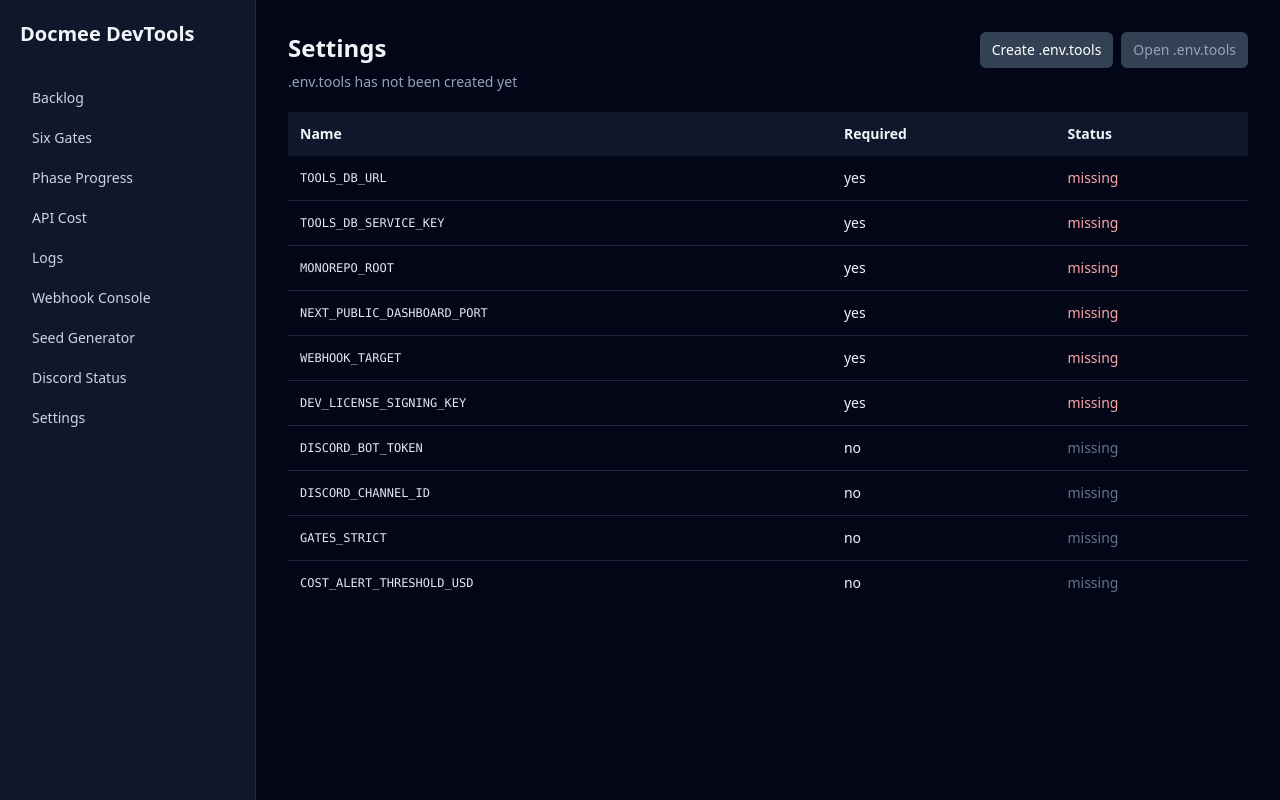
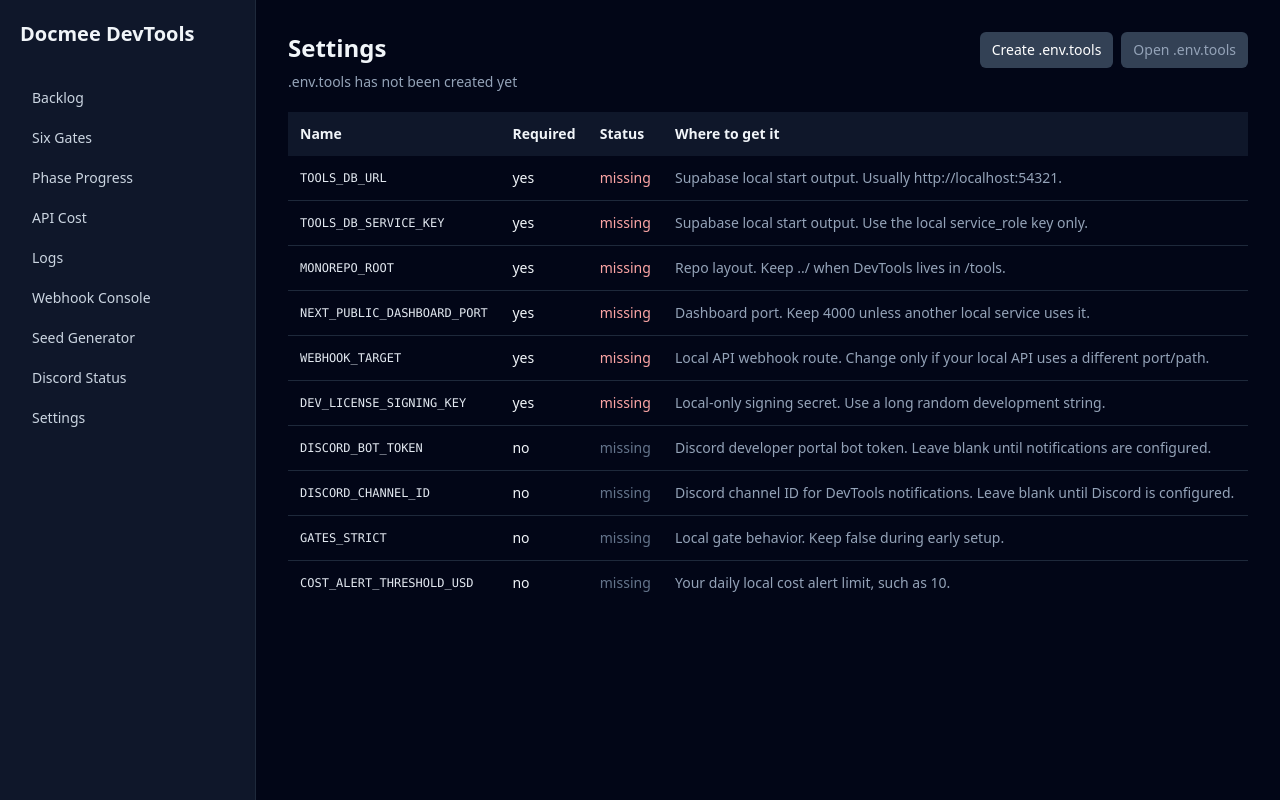
Before and after one commit to JungleAsian/Creascent-Development, a Next.js app in the folder tools/dashboard/: page /settings in a window 1280 px wide. Built offline with nearby package versions, Linux system fonts and the light colour scheme.

Commit message:
Label env setting sources

```diff
--- a/tools/dashboard/app/settings/page.tsx
+++ b/tools/dashboard/app/settings/page.tsx
@@ -21,6 +21,19 @@
   'GATES_STRICT',
   'COST_ALERT_THRESHOLD_USD'
 ]
+
+const guidance: Record<string, string> = {
+  TOOLS_DB_URL: 'Supabase local start output. Usually http://localhost:54321.',
+  TOOLS_DB_SERVICE_KEY: 'Supabase local start output. Use the local service_role key only.',
+  MONOREPO_ROOT: 'Repo layout. Keep ../ when DevTools lives in /tools.',
+  NEXT_PUBLIC_DASHBOARD_PORT: 'Dashboard port. Keep 4000 unless another local service uses it.',
+  WEBHOOK_TARGET: 'Local API webhook route. Change only if your local API uses a different port/path.',
+  DEV_LICENSE_SIGNING_KEY: 'Local-only signing secret. Use a long random development string.',
+  DISCORD_BOT_TOKEN: 'Discord developer portal bot token. Leave blank until notifications are configured.',
+  DISCORD_CHANNEL_ID: 'Discord channel ID for DevTools notifications. Leave blank until Discord is configured.',
+  GATES_STRICT: 'Local gate behavior. Keep false during early setup.',
+  COST_ALERT_THRESHOLD_USD: 'Your daily local cost alert limit, such as 10.'
+}
 
 function parseEnv(content: string) {
   return Object.fromEntries(
@@ -60,6 +73,7 @@
             <th className="p-3">Name</th>
             <th className="p-3">Required</th>
             <th className="p-3">Status</th>
+            <th className="p-3">Where to get it</th>
           </tr>
         </thead>
         <tbody className="divide-y divide-slate-800">
@@ -72,6 +86,7 @@
                   {row.present ? 'present' : 'missing'}
                 </span>
               </td>
+              <td className="p-3 text-slate-400">{guidance[row.name]}</td>
             </tr>
           ))}
         </tbody>
```
